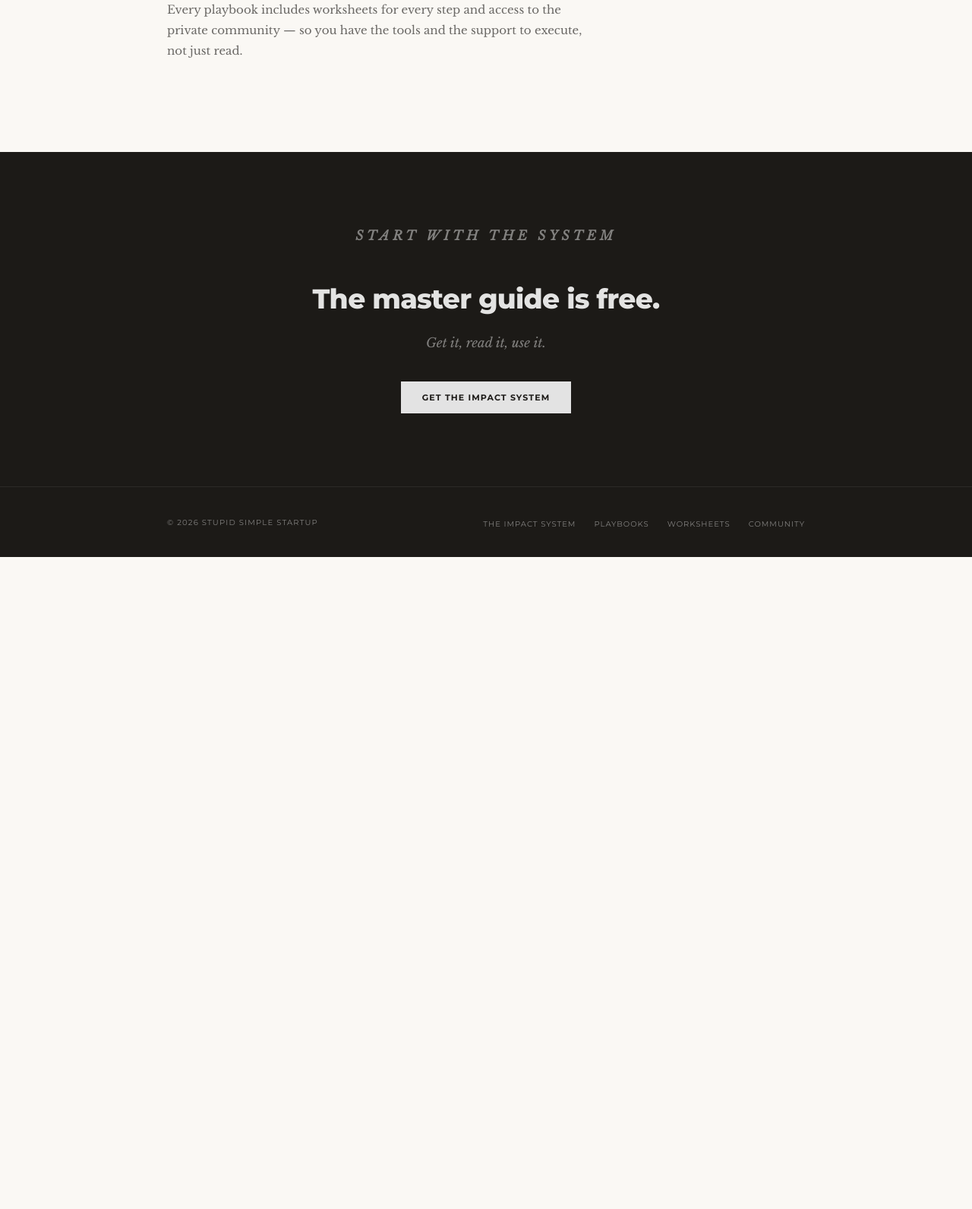
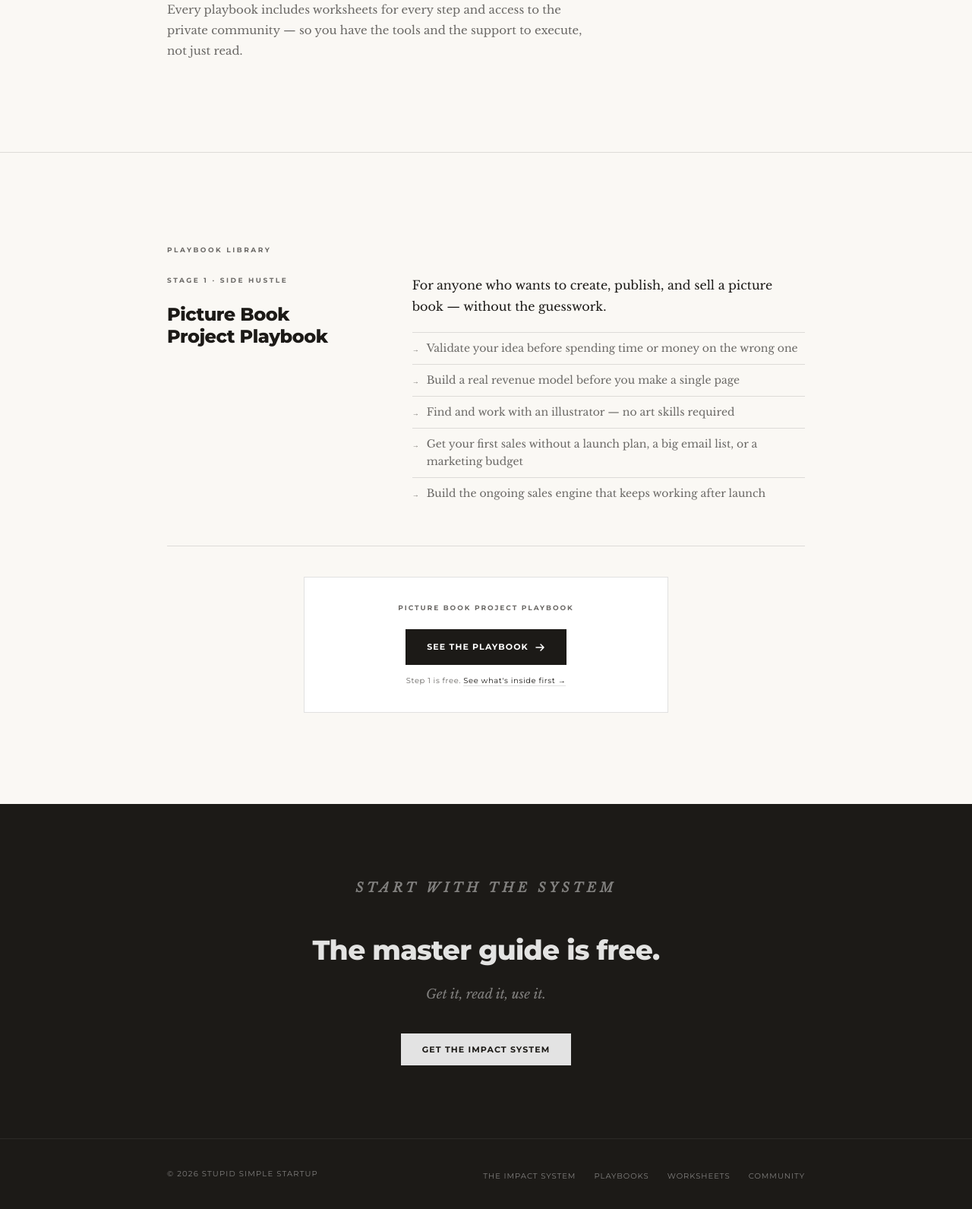
Before and after one commit to eightecho/sss_com, a PHP site: page /playbooks.html in a window 1280 px wide. Shown: the part 1843-3434 px from the top of the page at 76% size. Before the commit the page ends 2576 px from the top, so only its background shows below. Run offline with PHP 8.4, Linux system fonts and the light colour scheme; some libraries are stand-ins or nearby versions.

Commit message:
Add Playbook Library section to playbooks.html
Two-column layout (stage/title left, audience copy + bullets right) with
a centered CTA box below driving traffic to picture-book-playbook.html.
Adds .playbook-library-* CSS for the layout pattern.

Co-Authored-By: Claude Sonnet 4.6 <noreply@anthropic.com>

```diff
--- a/assets/styles.css
+++ b/assets/styles.css
@@ -942,6 +942,116 @@ body.modal-open { overflow: hidden; }
 }
 
 
+/* ── PLAYBOOK LIBRARY LISTING ────────────────────────────── */
+/* Two-col entry: label+title left, content right */
+
+.playbook-library-entry {
+  display: grid;
+  grid-template-columns: 1fr 2fr;
+  gap: 32px 64px;
+  align-items: start;
+  padding-bottom: 48px;
+  border-bottom: 1px solid var(--border);
+  margin-bottom: 40px;
+}
+
+.playbook-library-meta h3 {
+  font-family: var(--sans);
+  font-size: clamp(18px, 2.5vw, 24px);
+  font-weight: 800;
+  letter-spacing: -0.02em;
+  color: var(--ink);
+  line-height: 1.2;
+  margin-top: 10px;
+}
+
+.playbook-library-body > p:first-child {
+  font-family: var(--serif);
+  font-size: 16px;
+  color: var(--ink);
+  margin-bottom: 20px;
+}
+
+.playbook-library-bullets {
+  list-style: none;
+}
+
+.playbook-library-bullets li {
+  font-family: var(--serif);
+  font-size: 14px;
+  line-height: 1.65;
+  color: var(--muted);
+  padding: 9px 0;
+  border-top: 1px solid var(--border);
+  display: flex;
+  align-items: baseline;
+  gap: 10px;
+}
+
+.playbook-library-bullets li::before {
+  content: '→';
+  font-family: var(--sans);
+  font-size: 9px;
+  font-weight: 700;
+  color: var(--muted);
+  flex-shrink: 0;
+}
+
+/* Centered CTA box below the entry */
+.playbook-library-cta {
+  border: 1px solid var(--border);
+  background: var(--card);
+  padding: 32px 40px;
+  max-width: 480px;
+  margin: 0 auto;
+  text-align: center;
+}
+
+.playbook-library-cta-name {
+  font-family: var(--sans);
+  font-size: 9px;
+  font-weight: 700;
+  letter-spacing: 0.22em;
+  text-transform: uppercase;
+  color: var(--muted);
+  margin-bottom: 20px;
+}
+
+.playbook-library-cta-actions {
+  display: flex;
+  align-items: center;
+  justify-content: center;
+  gap: 16px;
+  flex-wrap: wrap;
+  margin-bottom: 12px;
+}
+
+.playbook-library-cta-sub {
+  font-family: var(--sans);
+  font-size: 10px;
+  font-weight: 500;
+  letter-spacing: 0.06em;
+  color: var(--muted);
+}
+
+.playbook-library-cta-sub a {
+  color: var(--ink);
+  border-bottom: 1px solid var(--border);
+}
+
+@media (max-width: 720px) {
+  .playbook-library-entry {
+    grid-template-columns: 1fr;
+    gap: 16px;
+    padding-bottom: 32px;
+  }
+
+  .playbook-library-cta {
+    padding: 28px 24px;
+  }
+}
+
+
 /* ── UTILITIES ───────────────────────────────────────────── */
 .sr-only {
   position: absolute;
--- a/playbooks.html
+++ b/playbooks.html
@@ -118,6 +118,51 @@
     </section>
 
 
+    <!-- Playbook Library -->
+    <section class="section">
+      <div class="container">
+        <p class="section-label">Playbook Library</p>
+
+        <div class="playbook-library-entry">
+
+          <!-- Left: stage + title -->
+          <div class="playbook-library-meta">
+            <p class="section-label">Stage 1 · Side Hustle</p>
+            <h3>Picture Book<br>Project Playbook</h3>
+          </div>
+
+          <!-- Right: audience + bullets -->
+          <div class="playbook-library-body">
+            <p>For anyone who wants to create, publish, and sell a picture book — without the guesswork.</p>
+            <ul class="playbook-library-bullets">
+              <li>Validate your idea before spending time or money on the wrong one</li>
+              <li>Build a real revenue model before you make a single page</li>
+              <li>Find and work with an illustrator — no art skills required</li>
+              <li>Get your first sales without a launch plan, a big email list, or a marketing budget</li>
+              <li>Build the ongoing sales engine that keeps working after launch</li>
+            </ul>
+          </div>
+
+        </div><!-- /playbook-library-entry -->
+
+        <!-- CTA box -->
+        <div class="playbook-library-cta">
+          <p class="playbook-library-cta-name">Picture Book Project Playbook</p>
+          <div class="playbook-library-cta-actions">
+            <a href="./picture-book-playbook.html" class="btn btn-primary">
+              See the Playbook
+              <svg width="14" height="14" viewBox="0 0 14 14" fill="none" aria-hidden="true">
+                <path d="M2 7h10M8 3l4 4-4 4" stroke="currentColor" stroke-width="1.5" stroke-linecap="round" stroke-linejoin="round"/>
+              </svg>
+            </a>
+          </div>
+          <p class="playbook-library-cta-sub">Step 1 is free. <a href="./picture-book-playbook.html#inside">See what's inside first →</a></p>
+        </div>
+
+      </div>
+    </section>
+
+
     <!-- CTA Strip -->
     <section class="cta-strip">
       <div class="container">
```
